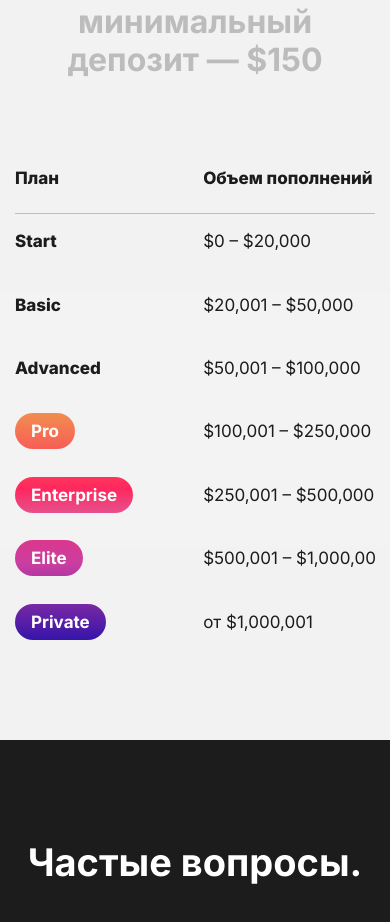
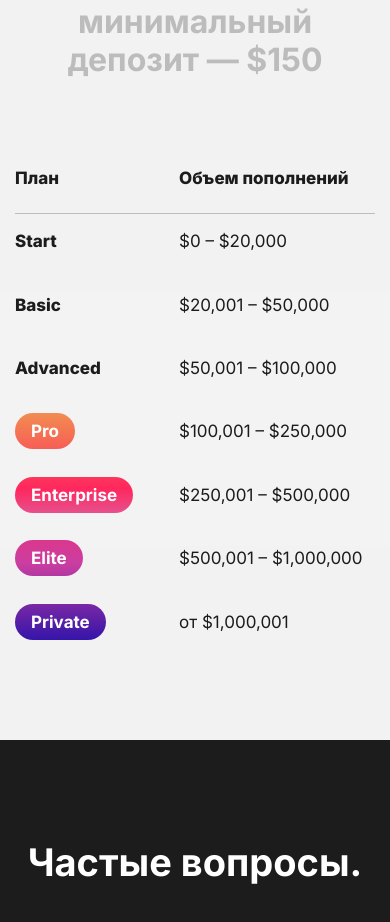
Before and after one commit to Testik32/testik, a website: page public/index.html in a window 390 px wide. Shown: the part 9615-10537 px from the top of the page. Drawn offline with nearby package versions, Linux system fonts and the light colour scheme.

Commit message:
Табла слайдер

```diff
--- a/public/css/style.css
+++ b/public/css/style.css
@@ -2792,6 +2792,11 @@ footer {
   }
   .tarifs__col{
     height: 480px;
+    width: 124px;
+
+  }
+  .tarifs__col.large{
+    width: 200px;
   }
 }
 
@@ -2804,5 +2809,5 @@ footer {
   display: flex;
   justify-content: center;
   align-items: center;
-  width: fit-content !important;
-}
+width: fit-content !important;
+}
--- a/public/index.html
+++ b/public/index.html
@@ -711,7 +711,7 @@
                 </div>
 
 
-                <div class="tarifs__col">
+                <div class="tarifs__col large">
                   <h4 class="bold-txt">
                     Объем пополнений
                   </h4>
--- a/public/js/script.js
+++ b/public/js/script.js
@@ -183,9 +183,9 @@ document.addEventListener('DOMContentLoaded', () => {
     // Инициализация Swiper
     const swiper = new Swiper('.tarifs__table', {
       slidesPerView: 2,
-      spaceBetween: 70,
+      spaceBetween: 40,
       pagination: false,
-
+      cssMode: true,
 
     });
   }
```
